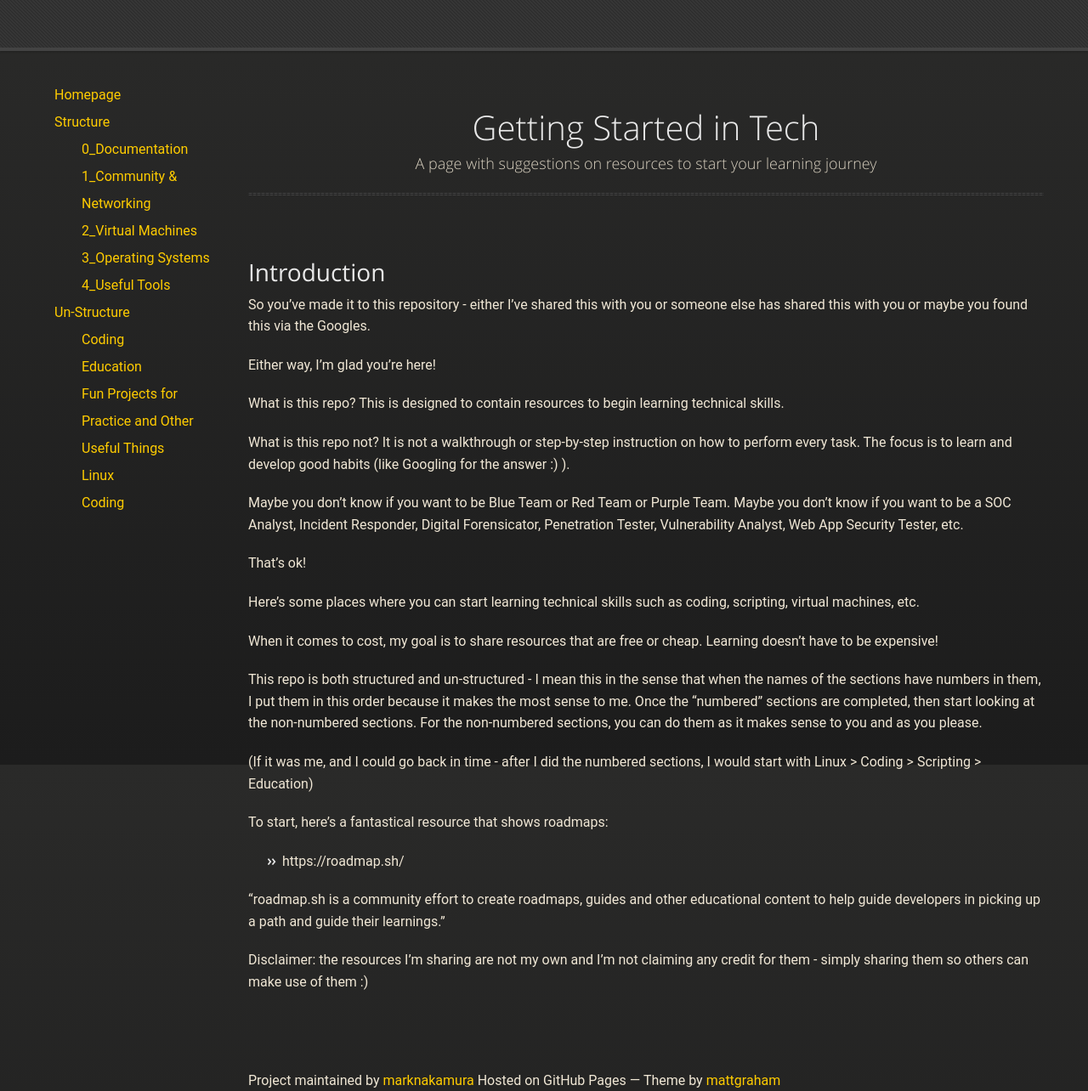
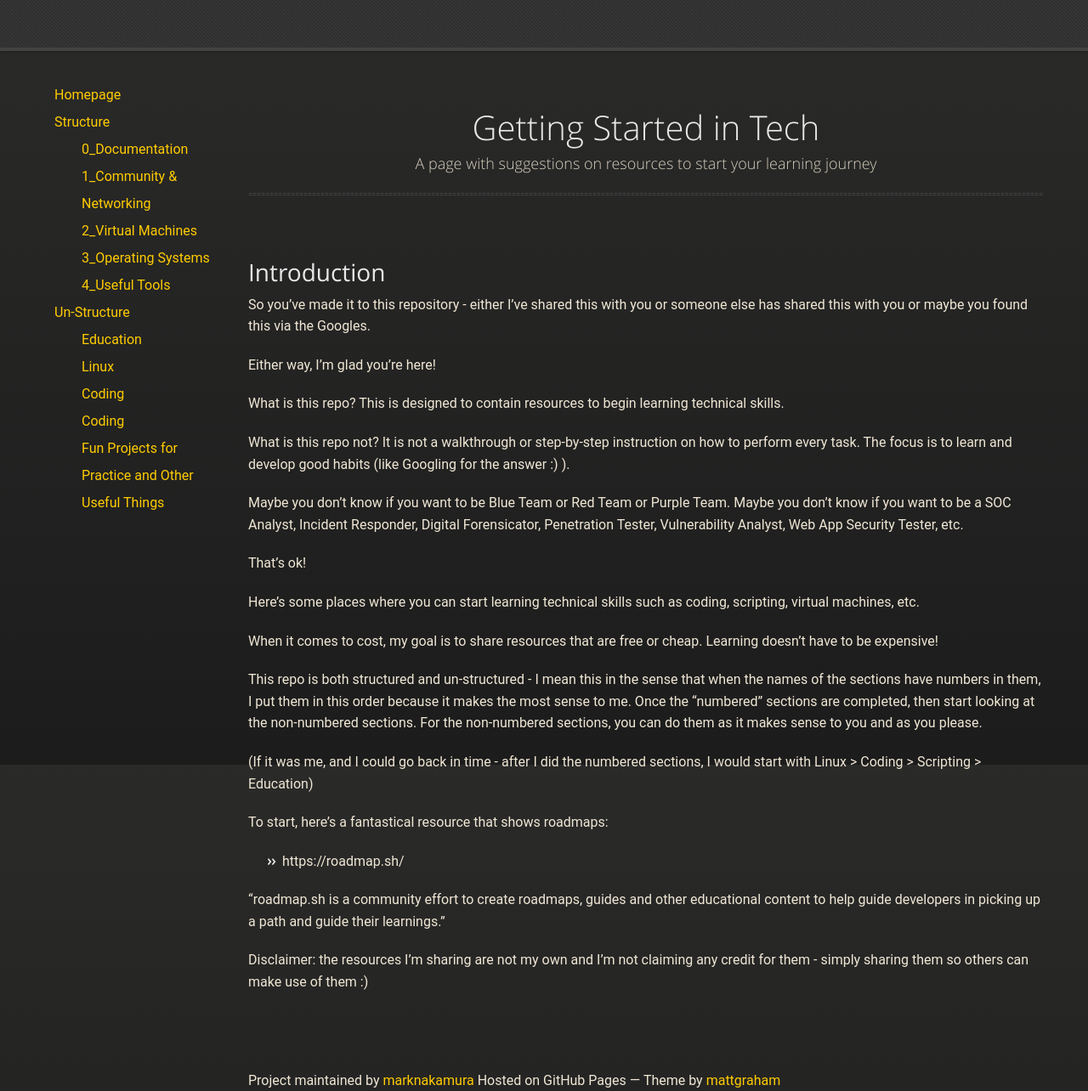
Before and after one commit to marknakamura/getting-started-in-tech, a Jekyll site: the page built from index.md, in a window 1280 px wide and 1284 px high. Shown: the whole window at 85% size. Built offline with Jekyll 4.4.1, drawn with Linux system fonts in a browser that asks for light colours; our own code applies the rules of GitHub Pages for plain Markdown files; part of the change alters nothing that is shown.

```diff
--- a/_layouts/default.html
+++ b/_layouts/default.html
@@ -32,11 +32,11 @@
         </ul>
         <li><a>Un-Structure</a></li>
         <ul>
+          <li><a href="Education.html">Education</a></li>
+          <li><a href="Linux.html">Linux</a></li>
           <li><a href="Coding.html">Coding</a></li>
-          <li><a href="Education.html">Education</a></li>
+          <li><a href="Scripting.html">Coding</a></li>
           <li><a href="Fun-Projects-for-Practice-and-Other-Useful-Things.html">Fun Projects for Practice and Other Useful Things</a></li>
-          <li><a href="Linux.html">Linux</a></li>
-          <li><a href="Scripting.html">Coding</a></li>
         </ul>
 
       <svg class="toc-marker" width="200" height="200" xmlns="http://www.w3.org/2000/svg">
```
